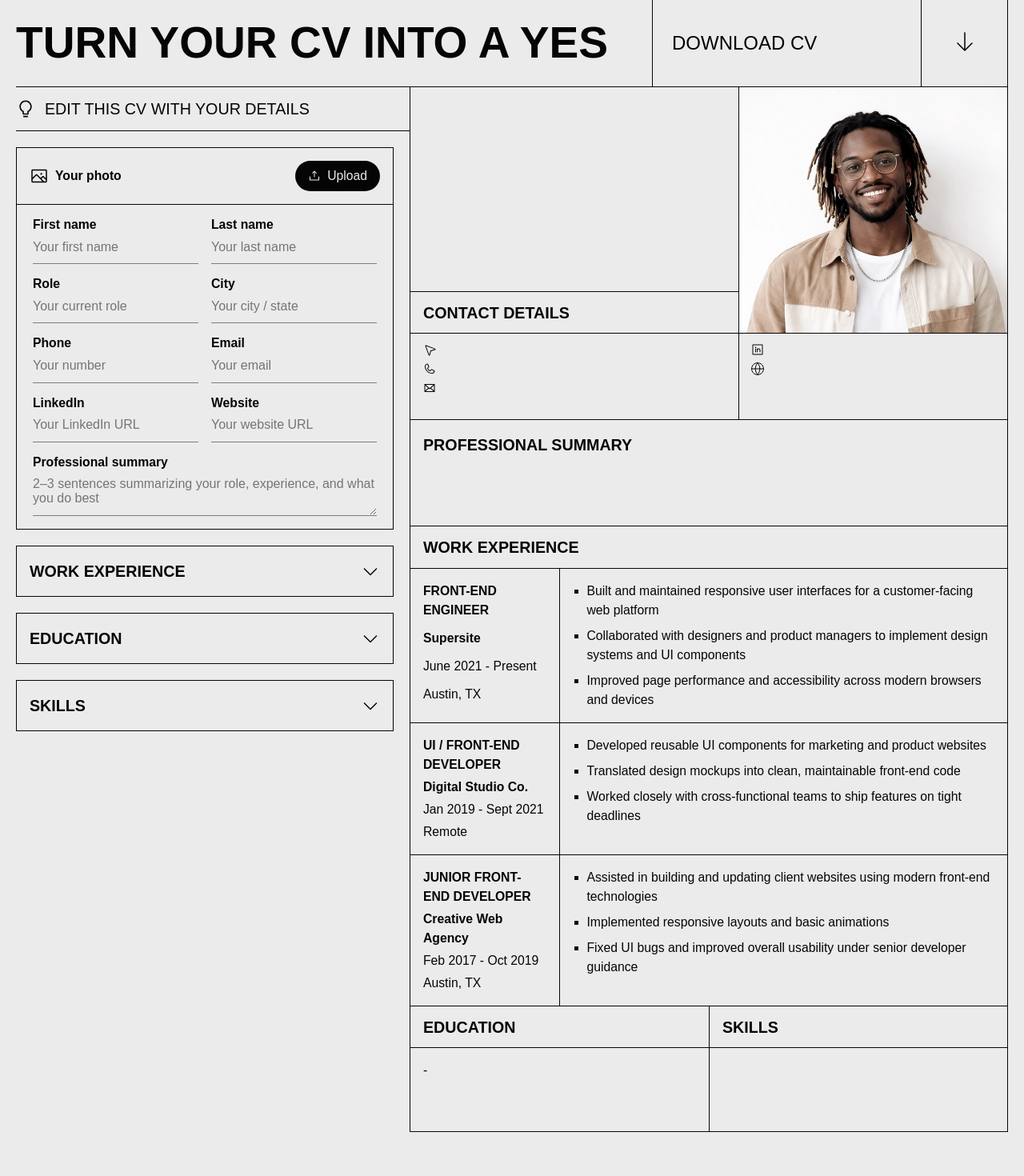
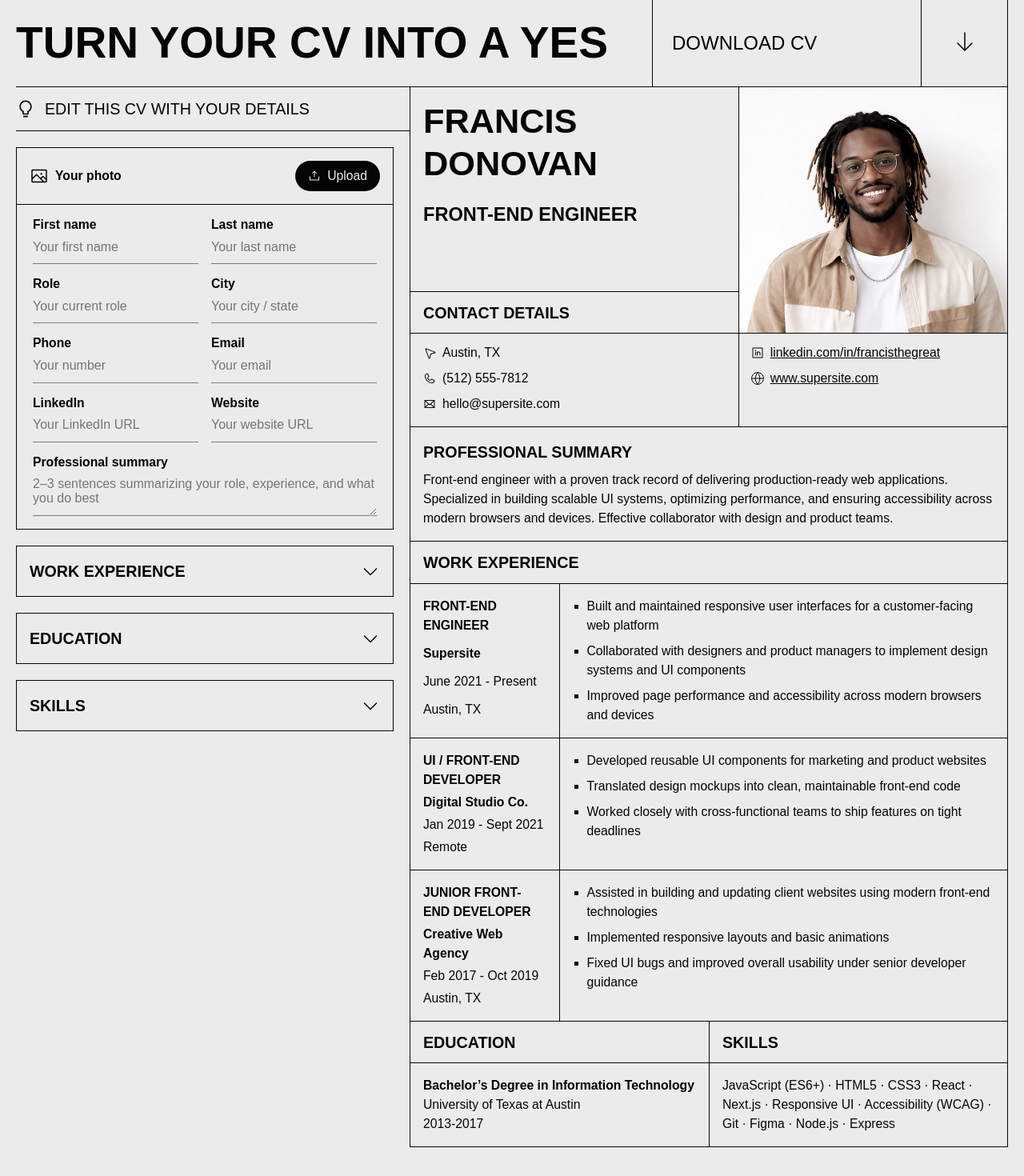
Before and after one commit to dee-diaz/cv-application, a React (Vite) app: page / in a window 1280 px wide. Shown: the top 1470 px of the page at 80% size. Built offline with nearby package versions, Linux system fonts and the light colour scheme; a web font is replaced by a local one.

Commit message:
refactor(cv): extract block components into separate files

```diff
--- a/src/components/Cv/Cv.jsx
+++ b/src/components/Cv/Cv.jsx
@@ -1,8 +1,9 @@
-import { useState } from 'react';
 import './Cv.css';
 import { FORM_BLOCKS, DUMMY } from '../../config/cvForm';
-import Icons from './Icons';
-import ContactItem from './ContactItem';
+import GeneralInfoBlock from './GeneralInfoBlock';
+import WorkExperienceBlock from './WorkExperienceBlock';
+import EducationBlock from './EducationBlock';
+import SkillsBlock from './SkillsBlock';
 
 export default function Cv({ data }) {
   const {
@@ -16,9 +17,7 @@ export default function Cv({ data }) {
     website,
     summary,
   } = data;
-
   const { degree, institution, eduStartYear, eduEndYear } = data;
-
   const generalProps = {
     firstName,
     lastName,
@@ -30,15 +29,13 @@ export default function Cv({ data }) {
     website,
     summary,
   };
-  // const workProps = [data.job1, data.job2, data.job3].reverse();
-  const workProps = [DUMMY.job1, DUMMY.job2, DUMMY.job3].reverse();
+  const workProps = [DUMMY.job3, DUMMY.job2, DUMMY.job1];
   const eduProps = {
     degree,
     institution,
     eduStartYear,
     eduEndYear,
   };
-
 
   return (
     <div id="cv" className="cv">
@@ -50,135 +47,12 @@ export default function Cv({ data }) {
   );
 }
 
-function GeneralInfoBlock({ data }) {
-  return (
-    <CvBlock blockName={FORM_BLOCKS.GENERAL}>
-      <CvCell className="name-role">
-        <h2>{`${data.firstName} ${data.lastName}`}</h2>
-        <h3>{data.role}</h3>
-      </CvCell>
-
-      <CvCell className="photo">
-        <img src="/photo.webp" alt="Photo of a candidate" />
-      </CvCell>
-
-      <CvCell className="cell-title">
-        <p>Contact Details</p>
-      </CvCell>
-
-      <CvCell className="contact-info">
-        <ul>
-          <ContactItem icon={Icons.Location}>{data.city}</ContactItem>
-          <ContactItem icon={Icons.Phone}>{data.phone}</ContactItem>
-          <ContactItem icon={Icons.Email}>{data.email}</ContactItem>
-        </ul>
-      </CvCell>
-      <CvCell className="contact-info r-edge">
-        <ul>
-          <ContactItem icon={Icons.LinkedIn} href={data.linkedIn}>
-            {data.linkedIn}
-          </ContactItem>
-          <ContactItem icon={Icons.Website} href={data.website}>
-            {data.website}
-          </ContactItem>
-        </ul>
-      </CvCell>
-
-      <CvCell className="summary">
-        <p className="title">Professional summary</p>
-        <p>{data.summary}</p>
-      </CvCell>
-    </CvBlock>
-  );
-}
-
-function WorkExperienceBlock({ data }) {
-  return (
-    <CvBlock blockName={FORM_BLOCKS.WORK_EXPERIENCE}>
-      <CvCell className="cell-title">
-        <p>{FORM_BLOCKS.WORK_EXPERIENCE}</p>
-      </CvCell>
-
-      {data.map((job) => (
-        <WorkItem key={job.id} {...job} />
-      ))}
-    </CvBlock>
-  );
-}
-
-function WorkItem({
-  id,
-  jobTitle,
-  company,
-  jobStartDate,
-  jobEndDate,
-  companyLocation,
-  achievements,
-}) {
-  return (
-    <CvCell id={id} className="work-block">
-      <div className="general">
-        <p className="role">{jobTitle}</p>
-        <p className="company">{company}</p>
-        <p className="dates">{`${jobStartDate} - ${jobEndDate}`}</p>
-        <p className="location">{companyLocation}</p>
-      </div>
-      <ul className="achievements">
-        {achievements.map((item, i) => (
-          <li key={i}>{item}</li>
-        ))}
-      </ul>
-    </CvCell>
-  );
-}
-
-function EducationBlock({ data }) {
-  return (
-    <CvBlock blockName={FORM_BLOCKS.EDUCATION}>
-      <CvCell className="cell-title">
-        <p>{FORM_BLOCKS.EDUCATION}</p>
-      </CvCell>
-
-      <EducationItem
-        degree={data.degree}
-        school={data.institution}
-        startYear={data.eduStartYear}
-        endYear={data.eduEndYear}
-      />
-    </CvBlock>
-  );
-}
-
-function EducationItem({ degree, school, startYear, endYear }) {
-  return (
-    <CvCell className="education-block">
-      <p className="degree">{degree}</p>
-      <p className="school">{school}</p>
-      <p className="years">{`${startYear}-${endYear}`}</p>
-    </CvCell>
-  );
-}
-
-function SkillsBlock({ skills }) {
-  return (
-    <CvBlock blockName={FORM_BLOCKS.SKILLS}>
-      <CvCell className="cell-title">
-        <p>{FORM_BLOCKS.SKILLS}</p>
-      </CvCell>
-
-      <CvCell className="skills-block">
-        <p>{skills}</p>
-      </CvCell>
-    </CvBlock>
-  );
-}
-
-function CvBlock({ blockName, children }) {
+export function CvBlock({ blockName, children }) {
   const blockId = blockName.toLowerCase().replace(' ', '-');
   return <div className={`cv-block ${blockId}`}>{children}</div>;
 }
 
-function CvCell({ id, className, children }) {
+export function CvCell({ id, className, children }) {
   return (
     <div id={id} className={`cv-cell ${className}`}>
       {children}
--- /dev/null
+++ b/src/components/Cv/EducationBlock.jsx
@@ -0,0 +1,29 @@
+import { CvBlock, CvCell } from './Cv';
+import { FORM_BLOCKS, DUMMY } from '../../config/cvForm';
+
+export default function EducationBlock({ data }) {
+  return (
+    <CvBlock blockName={FORM_BLOCKS.EDUCATION}>
+      <CvCell className="cell-title">
+        <p>{FORM_BLOCKS.EDUCATION}</p>
+      </CvCell>
+
+      <EducationItem
+        degree={!data.degree ? DUMMY.degree : data.degree}
+        school={!data.institution ? DUMMY.institution : data.institution}
+        startYear={!data.eduStartYear ? DUMMY.eduStartYear : data.eduStartYear}
+        endYear={!data.eduEndYear ? DUMMY.eduEndYear : data.eduEndYear}
+      />
+    </CvBlock>
+  );
+}
+
+function EducationItem({ degree, school, startYear, endYear }) {
+  return (
+    <CvCell className="education-block">
+      <p className="degree">{degree}</p>
+      <p className="school">{school}</p>
+      <p className="years">{`${startYear}-${endYear}`}</p>
+    </CvCell>
+  );
+}
--- /dev/null
+++ b/src/components/Cv/GeneralInfoBlock.jsx
@@ -0,0 +1,57 @@
+import ContactItem from "./ContactItem";
+import Icons from "./Icons";
+import { CvBlock, CvCell } from "./Cv";
+import { FORM_BLOCKS, DUMMY } from '../../config/cvForm';
+
+export default function GeneralInfoBlock({ data }) {
+  const firstName = !data.firstName ? DUMMY.firstName : data.firstName;
+  const lastName = !data.lastName ? DUMMY.lastName : data.lastName;
+  const linkedIn = !data.linkedIn ? DUMMY.linkedIn : data.linkedIn;
+  const website = !data.website ? DUMMY.website : data.website;
+
+  return (
+    <CvBlock blockName={FORM_BLOCKS.GENERAL}>
+      <CvCell className="name-role">
+        <h2>{`${firstName} ${lastName}`}</h2>
+        <h3>{!data.role ? DUMMY.role : data.role}</h3>
+      </CvCell>
+
+      <CvCell className="photo">
+        <img src="/photo.webp" alt="Photo of a candidate" />
+      </CvCell>
+
+      <CvCell className="cell-title">
+        <p>Contact Details</p>
+      </CvCell>
+
+      <CvCell className="contact-info">
+        <ul>
+          <ContactItem icon={Icons.Location}>
+            {!data.city ? DUMMY.city : data.city}
+          </ContactItem>
+          <ContactItem icon={Icons.Phone}>
+            {!data.phone ? DUMMY.phone : data.phone}
+          </ContactItem>
+          <ContactItem icon={Icons.Email}>
+            {!data.email ? DUMMY.email : data.email}
+          </ContactItem>
+        </ul>
+      </CvCell>
+      <CvCell className="contact-info r-edge">
+        <ul>
+          <ContactItem icon={Icons.LinkedIn} href={linkedIn}>
+            {linkedIn}
+          </ContactItem>
+          <ContactItem icon={Icons.Website} href={website}>
+            {website}
+          </ContactItem>
+        </ul>
+      </CvCell>
+
+      <CvCell className="summary">
+        <p className="title">Professional summary</p>
+        <p>{!data.summary ? DUMMY.summary : data.summary}</p>
+      </CvCell>
+    </CvBlock>
+  );
+}
--- /dev/null
+++ b/src/components/Cv/SkillsBlock.jsx
@@ -0,0 +1,16 @@
+import { CvBlock, CvCell } from './Cv';
+import { FORM_BLOCKS, DUMMY } from '../../config/cvForm';
+
+export default function SkillsBlock({ skills }) {
+  return (
+    <CvBlock blockName={FORM_BLOCKS.SKILLS}>
+      <CvCell className="cell-title">
+        <p>{FORM_BLOCKS.SKILLS}</p>
+      </CvCell>
+
+      <CvCell className="skills-block">
+        <p>{!skills ? DUMMY.skills : skills}</p>
+      </CvCell>
+    </CvBlock>
+  );
+}
--- /dev/null
+++ b/src/components/Cv/WorkExperienceBlock.jsx
@@ -0,0 +1,42 @@
+import { CvBlock, CvCell } from "./Cv";
+import { FORM_BLOCKS, DUMMY } from '../../config/cvForm';
+
+export default function WorkExperienceBlock({ data }) {
+  return (
+    <CvBlock blockName={FORM_BLOCKS.WORK_EXPERIENCE}>
+      <CvCell className="cell-title">
+        <p>{FORM_BLOCKS.WORK_EXPERIENCE}</p>
+      </CvCell>
+
+      {data.map((job) => (
+        <WorkItem key={job.id} {...job} />
+      ))}
+    </CvBlock>
+  );
+}
+
+function WorkItem({
+  id,
+  jobTitle,
+  company,
+  jobStartDate,
+  jobEndDate,
+  companyLocation,
+  achievements,
+}) {
+  return (
+    <CvCell id={id} className="work-block">
+      <div className="general">
+        <p className="role">{jobTitle}</p>
+        <p className="company">{company}</p>
+        <p className="dates">{`${jobStartDate} - ${jobEndDate}`}</p>
+        <p className="location">{companyLocation}</p>
+      </div>
+      <ul className="achievements">
+        {achievements.map((item, i) => (
+          <li key={i}>{item}</li>
+        ))}
+      </ul>
+    </CvCell>
+  );
+}
```
